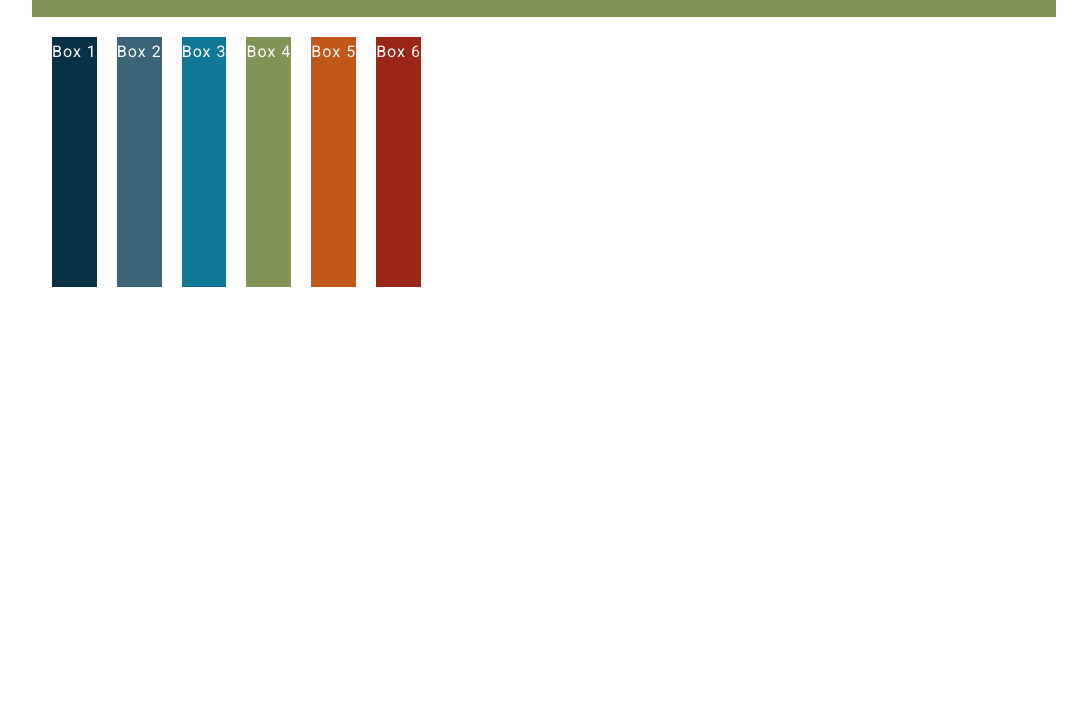
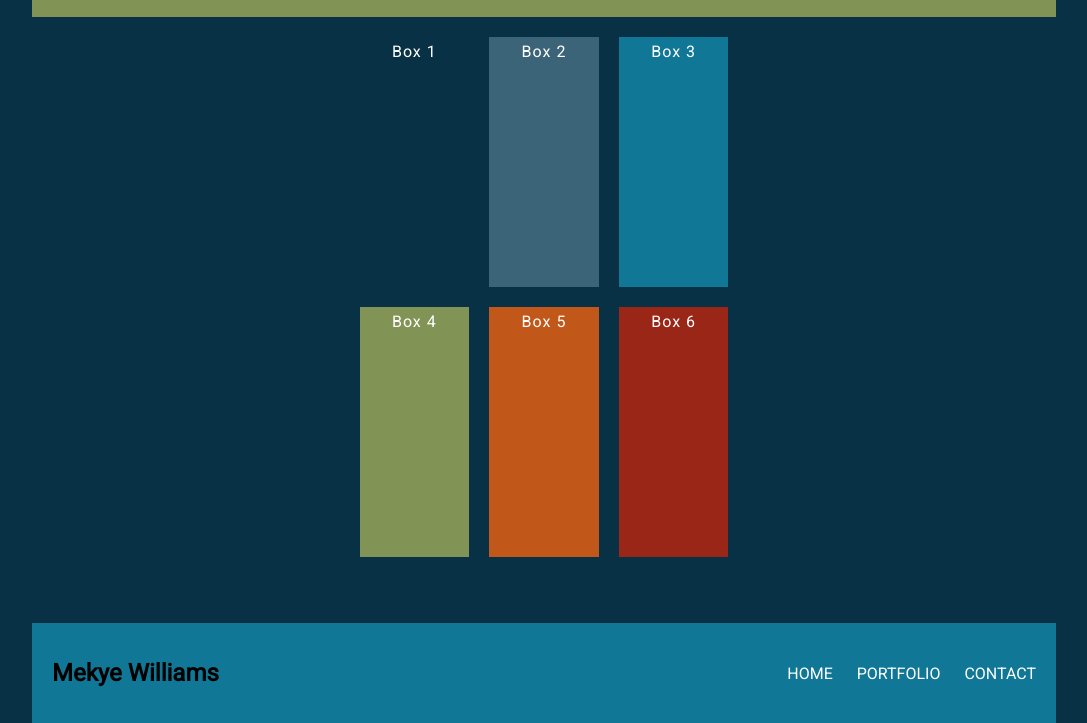
Before and after one commit to Apolloseed/response-layout-project2, a plain HTML site: page index.html in a window 1280 px wide. Shown: the part 77-800 px from the top of the page, without its empty margins (96-1183 px from the left). Drawn offline with Linux system fonts and the light colour scheme.

Commit message:
footer created

```diff
--- a/index.html
+++ b/index.html
@@ -43,6 +43,15 @@
 
 </div>
 
+<footer>
+  <h2> Mekye Williams </h2>
+  <ul class="footer-nav">
+    <li class="top"><a href="#top">back to top</a></li>
+    <li class="full"><a href="#top">home</a></li>
+    <li class="full"><a href="#portfolio">portfolio</a></li>
+    <li class="full"><a href="#contact">contact</a></li>
+  </ul>
+</footer>
 </body>
 
 </html>
--- a/styles/style1.css
+++ b/styles/style1.css
@@ -4,9 +4,19 @@
     padding: 0;
 }
 
+html, body {
+    height: 100%;
+  }
+
 body {
     margin: 0 auto;
     max-width: 1024px;
+    /* below is used as an example */
+    display: flex;
+  flex-direction: column;
+  font-family: 'Roboto', sans-serif;
+  color: black;
+  background-color: #093145;
 }
 
 ul {
@@ -16,6 +26,8 @@ ul {
 
 a {
     text-decoration: none;
+    text-transform: uppercase;
+    color: white;
 }
 
 nav {
@@ -37,6 +49,16 @@ h1, .top-nav {
 h1 a, .top-nav a {
     color: #000;
 }
+
+footer {
+    display: flex;
+    justify-content: space-between;
+    align-items: center;
+    margin-top: auto;
+    padding: 0 20px;
+    height: 100px;
+    background-color: #107896;
+  }
 
 .top-nav {
     margin-top: 30px;
@@ -86,6 +108,10 @@ h1 a, .top-nav a {
     font-family: 'Roboto', sans-serif;
 }
 
+.full {
+    display: none;
+  }
+
 /*                       Flex Containers                  */
 
 
@@ -117,6 +143,18 @@ h1 a, .top-nav a {
         display: flex;
         flex-wrap: wrap;
     }
+    .col {
+        flex-basis: calc(50% - 20px);
+    }
+
+    .top {
+        display: none;
+      }
+      .full {
+        display: inline-block;
+        margin-left: 20px;
+      }
+}
 
     @media (min-width: 1024px) {
         nav {
@@ -129,6 +167,9 @@ h1 a, .top-nav a {
             width: initial;
             margin-bottom: 0;
         }
-    }
+
+        .col {
+            flex-basis: calc(33.333% - 20px);
+        }
 
 }
```
